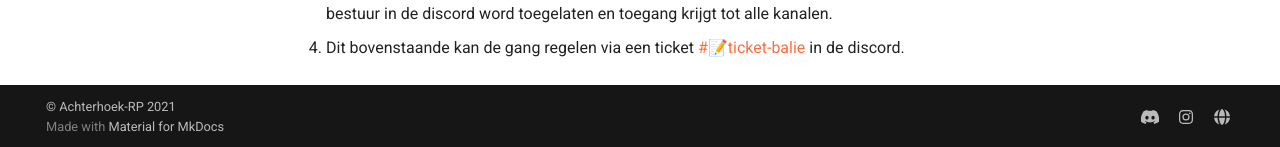
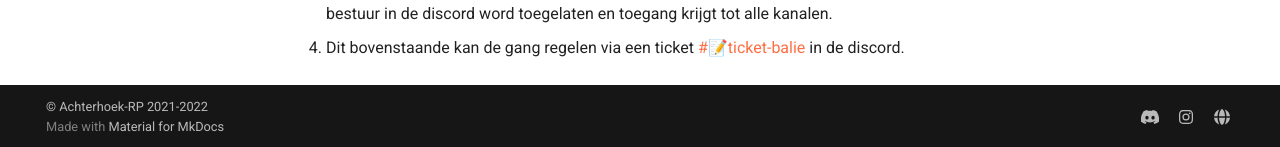
Before and after one commit to Jaccosf/ARP-Wetboek, an MkDocs documentation site: the page built from docs/discord.md, in a window 1280 px wide and 900 px high, scrolled down 628 px. Shown: the part 750-897 px from the top of the window. Built offline with MkDocs 1.6.1 and Material for MkDocs 9.7.7, drawn with Linux system fonts in a browser that asks for light colours.

Commit message:
Update copyright jaartal

```diff
--- a/mkdocs.yml
+++ b/mkdocs.yml
@@ -27,7 +27,7 @@ theme:
         name: Lichte modus
 
 
-copyright: © Achterhoek-RP 2021
+copyright: © Achterhoek-RP 2021-2022
 
 google_analytics: ['UA-194031470-1', 'wetboek.achterhoek-rp.nl']
 
```
Also changed, not shown: 1 other file.
